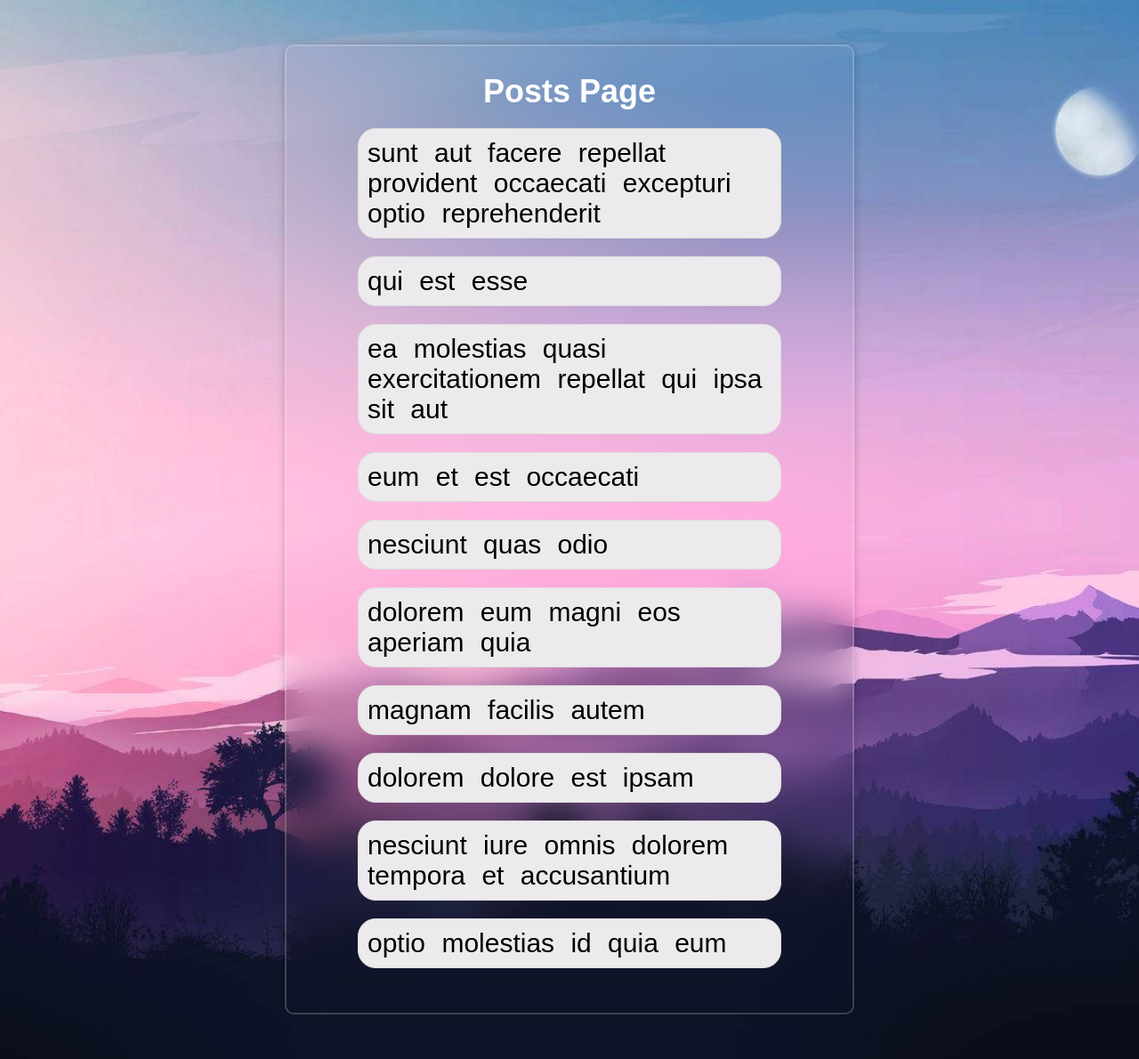
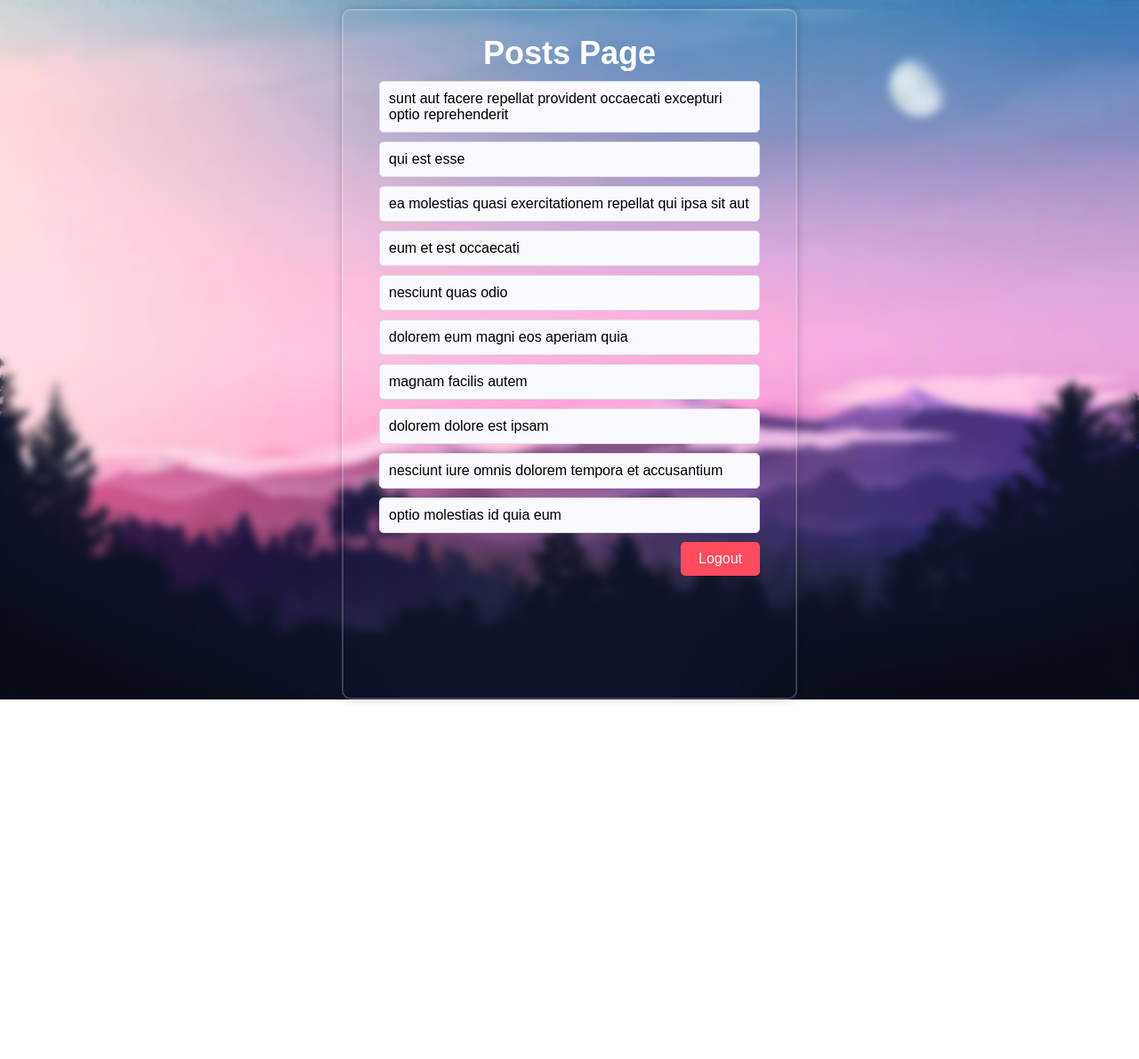
Before and after one commit to shills16/webapp2-laboratories, a PHP site: page /posts.php in a window 1280 px wide. Shown: the whole page at 89% size. After the commit the page ends 789 px from the top, so only its background shows below. Run offline with PHP 8.4, Linux system fonts and the light colour scheme; a user stored in the database is signed in; data comes from the database, SQL or seed files in the repository; some web fonts are replaced.

Commit message:
commited

```diff
--- a/Final_project/posts.php
+++ b/Final_project/posts.php
@@ -15,53 +15,73 @@
 
         body {
             background: url("1.jpg") no-repeat center / cover;
+            backdrop-filter: blur(5px);
         }
 
         .posts-container {
-            width: 50vw;
-            margin: 50px auto;
-            background: transparent;
+            width: 40vw;
+            height: 97vh;
+            margin: auto;
+            margin-top: 10px;
             border: 2px solid rgba(255, 255, 255, .2);
-            backdrop-filter: blur(20px);
             box-shadow: 0 0 10px rgba(0, 0, 0, .2);
             color: white;
             border-radius: 10px;
-            padding: 30px 40px;
+            padding: 27px 40px;
+            position: relative;
         }
 
         .posts-container h1 {
             font-size: 36px;
             text-align: center;
             color: white;
+            margin-bottom: 10px;
         }
 
         ul {
             list-style-type: none;
-            padding: 0;
+            /* padding: 20px; */
         }
 
         li {
-            margin: 20px 40px;
+            margin-bottom: 10px;
             border: 1px solid #ddd;
             padding: 10px;
-            border-radius: 20px;
-            background-color: #eceaec;
+            border-radius: 5px;
+            background-color: #f9f9ff;
             cursor: pointer;
-            font-size: 30px;
-            color: black;
-            transition: .9s;
-            word-spacing: 10px;
-        }
-
-        li:hover {
-            transform: scale(1.2);
-            background-color: #ddd;
+            transition: .5s;
         }
 
         a {
             text-decoration: none;
             color: black;
         }
+
+        li:hover {
+            transform: scale(1.1);
+            background-color: #F5DDE0;
+            border: solid 1px #F5DDE0;
+        }
+
+        .logout-button {
+            background-color: #ff4b5c;
+            color: white;
+            border: none;
+            padding: 10px 20px;
+            border-radius: 5px;
+            cursor: pointer;
+            font-size: 16px;
+            transition: background-color 0.3s ease;
+            position: absolute;
+            right: 20px;
+            margin-right: 20px;
+        }
+
+        .logout-button:hover {
+            background-color: #ff1c3c;
+        }
+
     </style>
 </head>
 <body>
@@ -71,9 +91,6 @@
             <?php
 
             require "config.php";
-
-            // echo '<pre>';
-            // print_r($_SESSION);
 
             if (!isset($_SESSION['user_id'])) {
                 header("Location: login.php");
@@ -87,7 +104,7 @@
                 $pdo = new PDO($dsn, $user, $password, $options);
 
                 if ($pdo) {
-                    // echo "Connected successfully!";
+
                     $user_id = $_SESSION['user_id'];
 
                     $sql = "SELECT * FROM `posts` WHERE user_Id = :id";
@@ -108,6 +125,10 @@
 
             ?>
         </ul>
+
+        <form action="logout.php" method="post">
+            <button type="submit" class="logout-button">Logout</button>
+        </form>
     </div>
 </body>
 </html>
```
Also changed, not shown: Final_project/login.php (+21 -3 lines), Final_project/post.php (+32 -11 lines).
